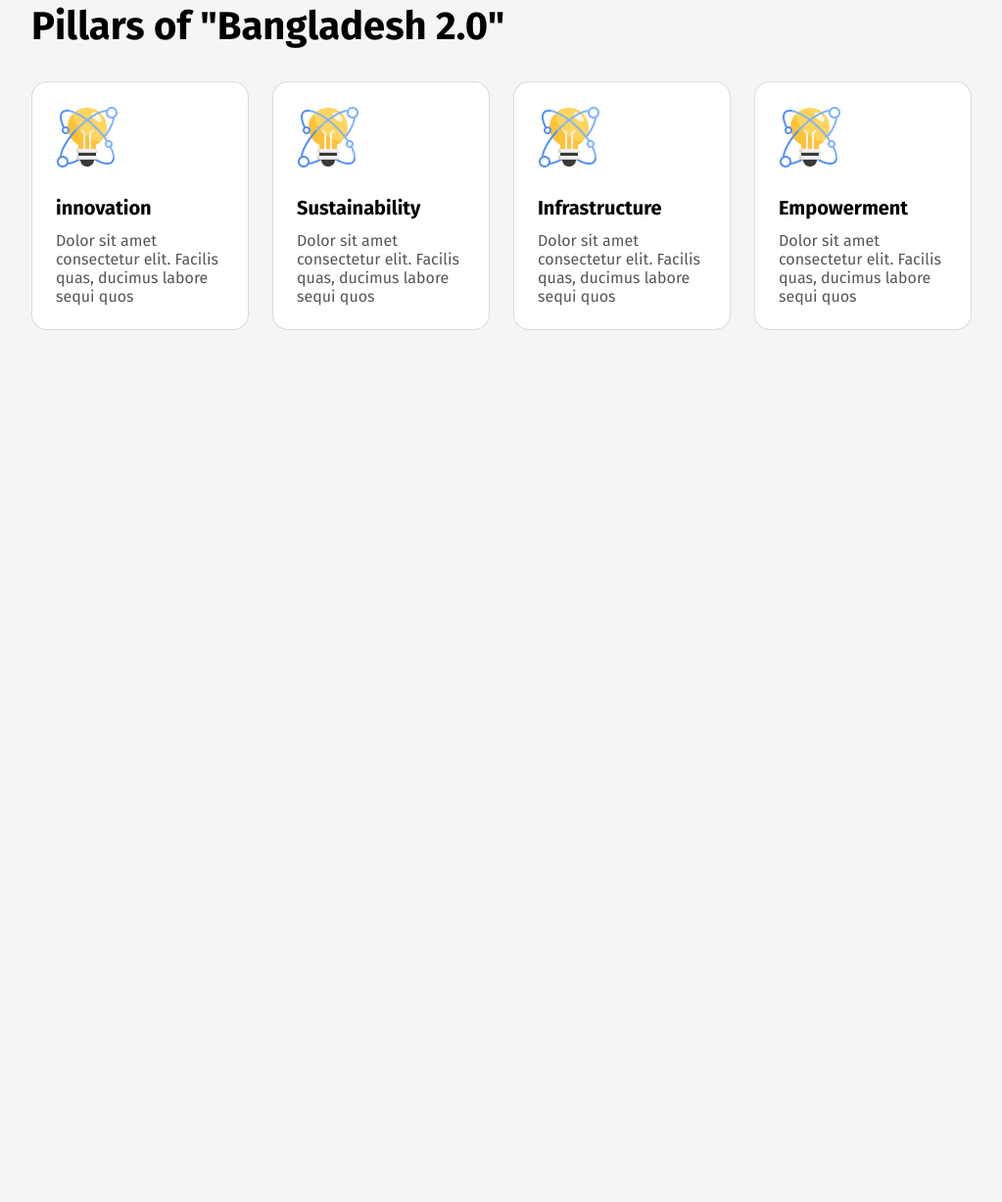
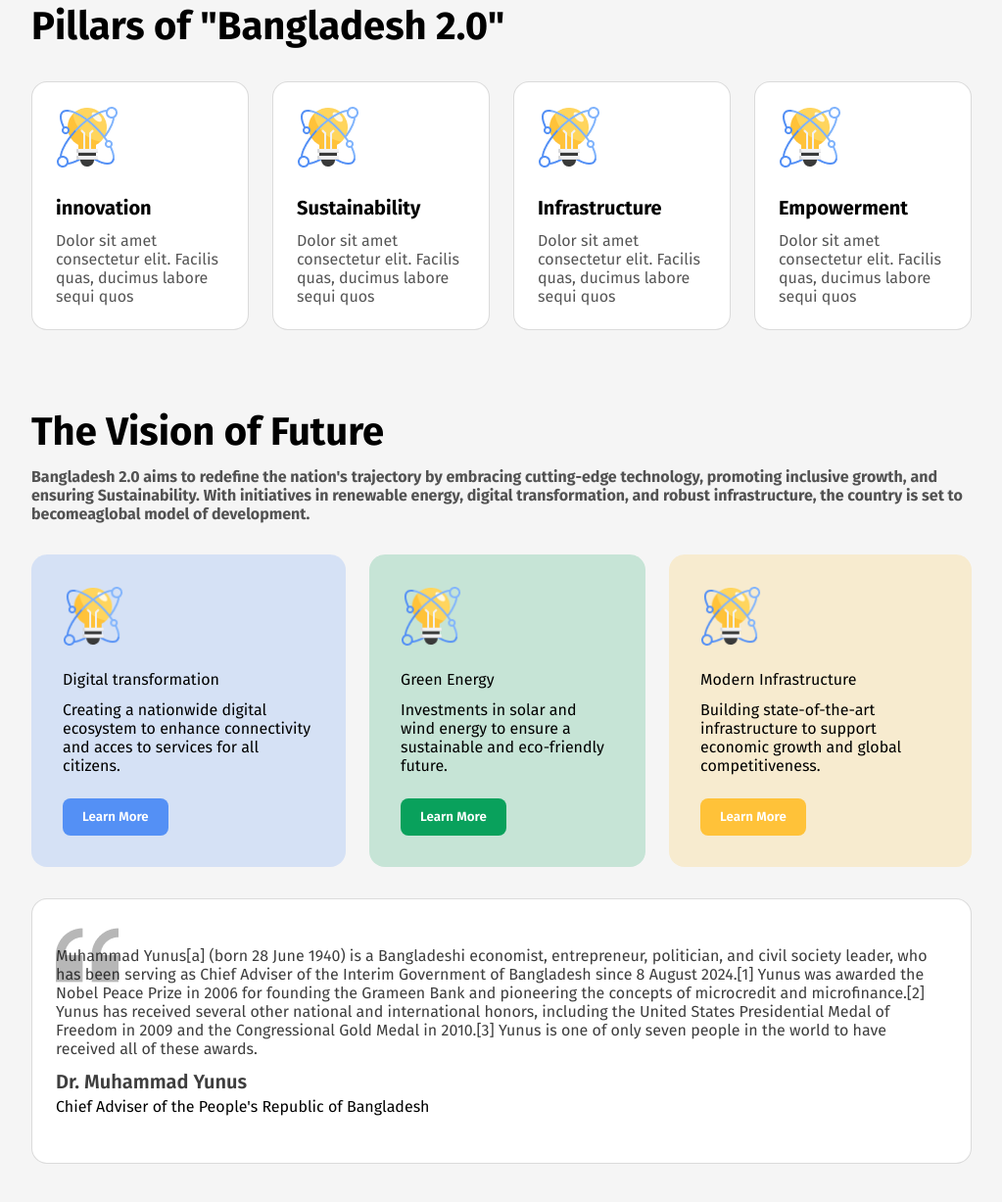
Before and after one commit to soponalways/Bangladesh-2.0, a plain HTML site: page index.html in a window 1280 px wide. Shown: the part 957-2184 px from the top of the page at 98% size, without its empty margins (128-1151 px from the left). Before the commit the page ends 1294 px from the top, so only its background shows below. Drawn offline with Linux system fonts and the light colour scheme; a web font is replaced by a local one.

Commit message:
vision section and qoute section done

```diff
--- a/index.html
+++ b/index.html
@@ -54,7 +54,63 @@
                 </div>
             </div>
         </section>
+        <!-- Vision Sectio start -->
+        <section class="vision">
+            <div class="desandtitle">
+                <h1 class="section-title">The Vision of Future</h1>
+                <p class="section-description">Bangladesh 2.0 aims to redefine the nation's trajectory by embracing
+                    cutting-edge technology, promoting inclusive growth, and ensuring Sustainability. With initiatives
+                    in renewable energy, digital transformation, and robust infrastructure, the country is set to
+                    becomeaglobal model of development.</p>
+            </div>
+            <div class="cards">
+                <div class="card-1">
+                    <img class="icon" src="./assets/card-icon.png" alt="Card icon" class="icon">
+                    <div style="display: flex; flex-direction: column; gap: 12px;">
+                        <div class="card-title">Digital transformation</div>
+                        <p class="card-description">Creating a nationwide digital ecosystem to enhance connectivity and
+                            acces to
+                            services for all citizens.</p>
+                    </div>
+                    <div><button class="vision-card-button">Learn More</button></div>
+                </div>
+                <div class="card-2">
+                    <img class="icon" src="./assets/card-icon.png" alt="Card icon" class="icon">
+                    <div style="display: flex; flex-direction: column; gap: 12px;">
+                        <div class="card-title">Green Energy </div>
+                        <p class="card-description">Investments in solar and wind energy to ensure a sustainable and
+                            eco-friendly future.</p>
+                    </div>
+                    <div><button class="vision-card-button">Learn More</button></div>
+                </div>
+                <div class="card-3">
+                    <img class="icon" src="./assets/card-icon.png" alt="Card icon " class="icon">
+                    <div style="display: flex; flex-direction: column; gap: 12px;">
+                        <div class="card-title">Modern Infrastructure</div>
+                        <p class="card-description">Building state-of-the-art infrastructure to support economic growth
+                            and
+                            global competitiveness.</p>
+                    </div>
+                    <div><button class="vision-card-button">Learn More</button></div>
+                </div>
+            </div>
 
+            <div class="quote-section box-bg">
+                <p class="quote-description">
+                    Muhammad Yunus[a] (born 28 June 1940) is a Bangladeshi economist, entrepreneur, politician, and
+                    civil society leader, who has been serving as Chief Adviser of the Interim Government of Bangladesh
+                    since 8 August 2024.[1] Yunus was awarded the Nobel Peace Prize in 2006 for founding the Grameen
+                    Bank and pioneering the concepts of microcredit and microfinance.[2] Yunus has received several
+                    other national and international honors, including the United States Presidential Medal of Freedom
+                    in 2009 and the Congressional Gold Medal in 2010.[3] Yunus is one of only seven people in the world
+                    to have received all of these awards.
+                </p>
+                <div>
+                    <h2 class="quote-title">Dr. Muhammad Yunus</h2>
+                    <p class="quote-sub-title">Chief Adviser of the People's Republic of Bangladesh</p>
+                </div>
+            </div>
+        </section>
     </main>
     <footer>
 
--- a/styles/style.css
+++ b/styles/style.css
@@ -47,6 +47,11 @@
 .section-title{
     font-weight: bold;
     font-size: 40px;
+}
+.section-description{
+    font-weight: bold;
+    color: #0E0E0E;
+    opacity: 70%;
 }
 
 
@@ -138,3 +143,91 @@ header nav {
     opacity: 70%;
     margin-top: 12px;
 }
+
+/* Vision Section start */
+.vision{
+    margin: 80px 160px;
+    display: flex;
+    flex-direction: column;
+    gap: 32px;
+}
+.vision .desandtitle{
+    display: flex;
+    flex-direction: column;
+    gap: 12px;
+}
+.vision .cards{
+    display: flex;
+    gap: 24px;
+}
+.vision .cards .card-1, .card-2, .card-3{
+    display: flex;
+    flex-direction: column;
+    gap: 24px;
+    padding: 32px;
+    border-radius: 16px;
+}
+.vision .cards .icon{
+    width: 62px;
+    height: 62px;
+}
+.vision .cards .card-1 {
+    background-color: rgba(84, 144, 245, 0.2);
+}
+.vision .cards .card-2 {
+    background-color: #C6E4D6;
+}
+.vision .cards .card-3 {
+    background-color: #F7EBCF;
+}
+.vision .cards .card-1 .vision-card-button{
+    color: white;
+    padding: 11px 20px;
+    background-color: #5490F5;
+    border: none;
+    border-radius: 8px;
+    font-weight: 600;
+}
+.vision .cards .card-2 .vision-card-button{
+    color: white;
+    padding: 11px 20px;
+    background-color: #09A15C;
+    border: none;
+    border-radius: 8px;
+    font-weight: 600;
+}
+.vision .cards .card-3 .vision-card-button{
+    color: white;
+    padding: 11px 20px;
+    background-color: #FFC239;
+    border: none;
+    border-radius: 8px;
+    font-weight: 600;
+}
+.vision .quote-section{
+    background-image: url(./../assets/quote-bg.png);
+    background-repeat: no-repeat;
+    background-position-x: 24px;
+    background-position-y: 25px;
+    padding: 48px 24px;
+    display: flex;
+    flex-direction: column;
+    gap: 12px;
+    border: 1px solid rgba(14, 14, 14, 0.15);
+    border-radius: 16px;
+}
+.vision .quote-section .quote-description{
+    font-size: 16px;
+    color: #0E0E0E;
+    opacity: 80%;
+}
+.vision .quote-section div{
+    display: flex;
+    flex-direction: column;
+    gap: 4px;
+}
+.vision .quote-section div .quote-title{
+    color: rgba(14, 14, 14, 0.8);
+    font-size: 20px;
+    font-weight: 600;
+}
```
